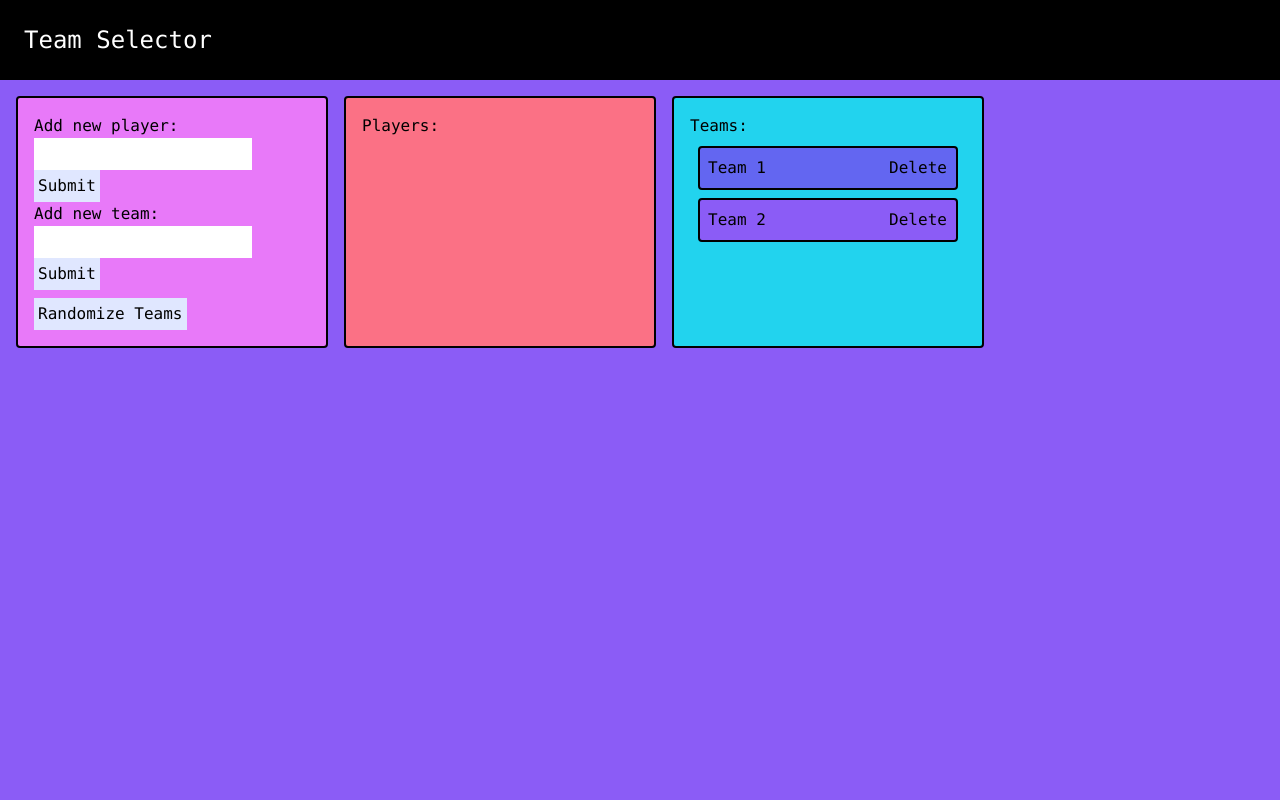
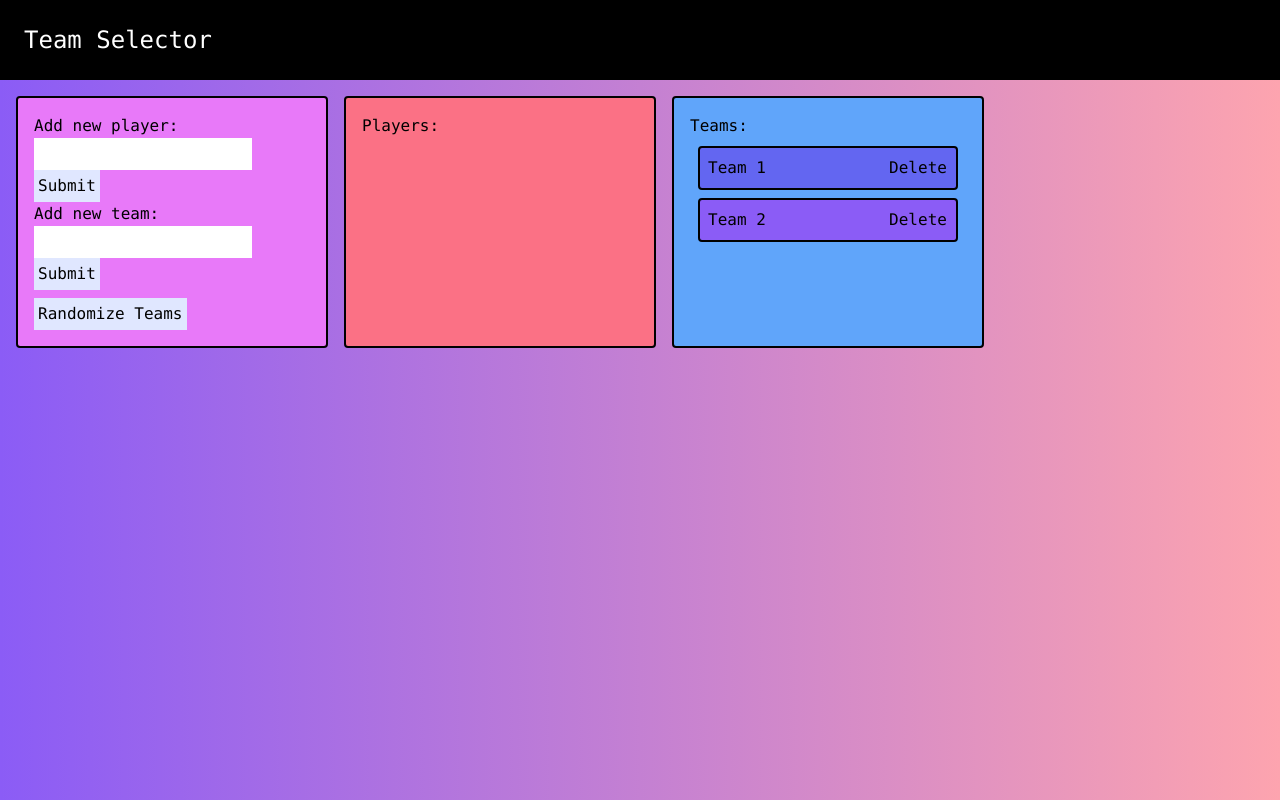
Before and after one commit to Saiyan-God/team-selector-app, a React (Create React App) app: page / in a window 1280 px wide. Built offline with nearby package versions, Linux system fonts and the light colour scheme.

Commit message:
Adding color gradient on background and rounded border on hover buttons

```diff
--- a/src/PlayerPanel.tsx
+++ b/src/PlayerPanel.tsx
@@ -20,7 +20,7 @@ export default function PlayerPanel({
         <>
             <div className="flex flex-row">
                 <p className="basis-3/4">{player.name}</p>
-                <button className="basis-1/4 hover:bg-indigo-100" onClick={deletePlayer}>Delete</button>
+                <button className="basis-1/4 hover:bg-indigo-100 hover:rounded" onClick={deletePlayer}>Delete</button>
             </div>
         </>
     )
--- a/src/TeamManager.tsx
+++ b/src/TeamManager.tsx
@@ -6,11 +6,6 @@ import NewTeam from './NewTeam';
 import PlayersListPanel from './PlayersListPanel';
 import TeamPanel from './TeamPanel';
 import { shuffleArray } from './utilities/untils';
-
-// const initialTeams = {
-//     'team 1': [],
-//     'team 2': []
-// };
 
 const initialPlayers: Player[] = [];
 
@@ -96,7 +91,7 @@ export function TeamManager() {
 
     return (
         <>
-            <div className='bg-violet-500 font-mono h-screen'>
+            <div className='bg-gradient-to-r from-violet-500 to-rose-300 font-mono h-screen'>
                 <div className="p-6 bg-black text-white text-2xl">
                     <h1>
                         Team Selector
@@ -124,7 +119,7 @@ export function TeamManager() {
                             removePlayer={removePlayer}
                         />
                     </div>
-                    <div className='basis-1/4 rounded bg-cyan-400 border-black border-2 p-4'>
+                    <div className='basis-1/4 rounded bg-blue-400 border-black border-2 p-4'>
                         <h2>Teams:</h2>
                         <ul>
                             {Object.entries(teams).map(([teamName, players], index) => (
--- a/src/TeamPanel.tsx
+++ b/src/TeamPanel.tsx
@@ -20,9 +20,9 @@ const backgroundColors = [
     'bg-green-500',
     'bg-emerald-500',
     'bg-teal-500',
-    // 'bg-cyan-500',
+    'bg-cyan-500',
     'bg-sky-500',
-    'bg-blue-500',
+    // 'bg-blue-500',
     'bg-indigo-500',
     'bg-violet-500',
     'bg-purple-500',
@@ -56,7 +56,7 @@ export default function TeamPanel({
         <div className={`${backgroundColor} rounded m-2 border-black border-2 p-2`}>
             <div className="flex flex-row">
                 <p className="basis-3/4">{teamName}</p>
-                <button className="basis-1/4 hover:bg-indigo-100" onClick={deleteTeam}>Delete</button>
+                <button className="basis-1/4 hover:bg-indigo-100 hover:rounded" onClick={deleteTeam}>Delete</button>
             </div>
             <ul>
                 {players?.map((player, index) => {
```
